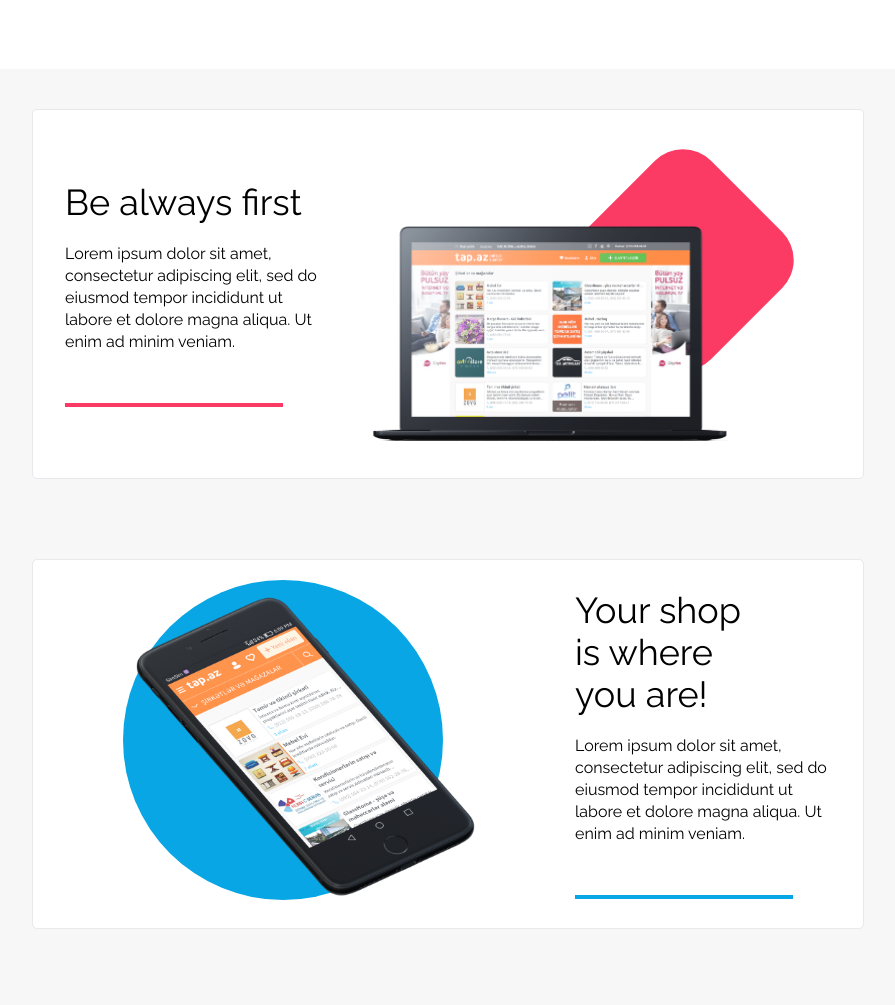
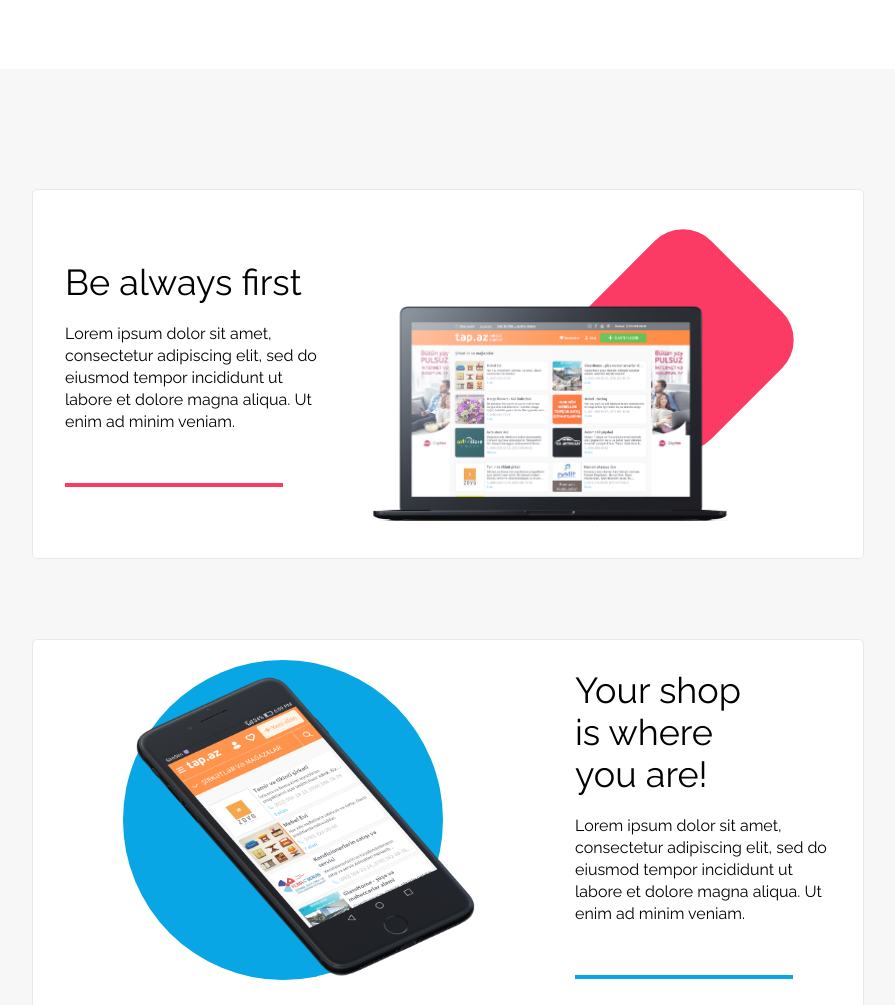
Before and after one commit to juanfranfdezGit/OxygenShop, a plain HTML site: page index.html in a window 1280 px wide. Shown: the part 1259-2264 px from the top of the page, without its empty margins (192-1087 px from the left). Drawn offline with Linux system fonts and the light colour scheme.

Commit message:
fix paddin
padding in cards section

```diff
--- a/scss/_cards.scss
+++ b/scss/_cards.scss
@@ -3,6 +3,8 @@
 
 .cards {
     background: #f7f7f7;
+    padding: 10vh;
+    padding-bottom: 15vh;
 
     .cards__item {
         width: 317px;
```
Also changed, not shown: css/style.css, 1 other file.
